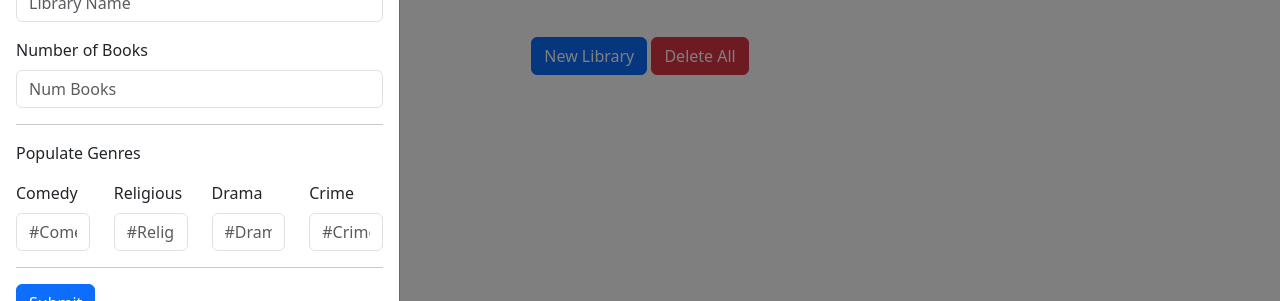
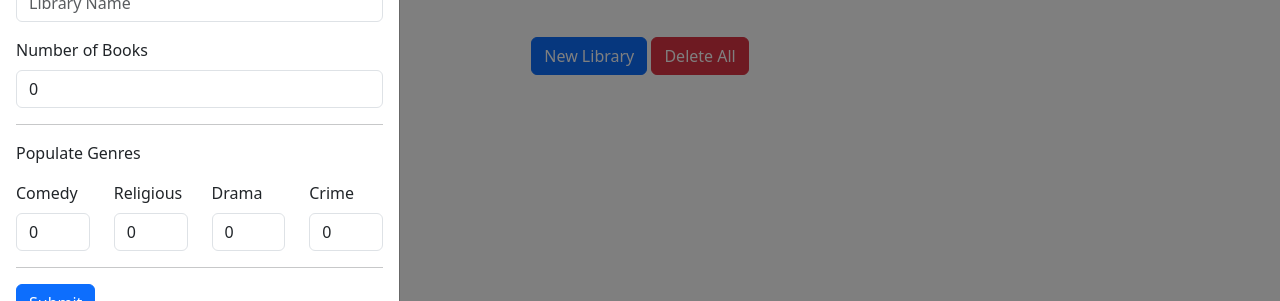
Before and after one commit to isitheh/The-Library, a React (Create React App) app in the folder my-library/: page / in a window 1280 px wide. Both pictures are taken after a click on the button "New Library". Shown: the part 126-427 px from the top of the page. Built offline with nearby package versions, Linux system fonts and the light colour scheme; no server answers.

Commit message:
Can now add and update a library.

```diff
--- a/my-library/src/AddLibrary.js
+++ b/my-library/src/AddLibrary.js
@@ -1,4 +1,4 @@
-import React, { useState } from 'react';
+import React, { useState, useEffect } from 'react';
 import Offcanvas from 'react-bootstrap/Offcanvas';
 import Form from 'react-bootstrap/Form';
 import { Button } from 'react-bootstrap';
@@ -9,15 +9,39 @@ import Row from 'react-bootstrap/Row';
 const AddLibrary = (props) => {
     const { show, onClose } = props;
     const [libraryName, setLibraryName] = useState('');
-    const [libraryNumBooks, setLibraryNumBooks] = useState('');
-    const [comedyGenreName, setComedyGenreName] = useState('');
-    const [religiousGenreName, setReligiousGenreName] = useState('');
-    const [dramaGenreName, setDramaGenreName] = useState('');
-    const [crimeGenreName, setCrimeGenreName] = useState('');
+    const [libraryNumBooks, setLibraryNumBooks] = useState(0);
+    const [comedyGenreNum, setComedyGenreNum] = useState(0);
+    const [religiousGenreNum, setReligiousGenreNum] = useState(0);
+    const [dramaGenreNum, setDramaGenreNum] = useState(0);
+    const [crimeGenreNum, setCrimeGenreNum] = useState(0);
 
     const handleSubmit = (e) => {
         e.preventDefault();
+        let numBooks = Number(comedyGenreNum) + Number(religiousGenreNum) + Number(dramaGenreNum) + Number(crimeGenreNum);
+        setLibraryNumBooks(numBooks);
+        const requestOptions = {
+            method: 'POST',
+            headers: { 'Content-Type': 'application/json' },
+            body: JSON.stringify({
+                'library_name': libraryName,
+                'number_of_books': libraryNumBooks,
+                'bookGenres': {
+                    'Comedy': Number(comedyGenreNum),
+                    'Religious': Number(religiousGenreNum),
+                    'Drama': Number(dramaGenreNum),
+                    'Crime': Number(crimeGenreNum)
+                }
+            })
+        };
+        fetch('http://localhost:8080/libraries', requestOptions)
+        .then(response => { response.json() })
     }
+
+    //Do when Book Genres is modified
+    useEffect(() => {
+        let numBooks = Number(comedyGenreNum) + Number(religiousGenreNum) + Number(dramaGenreNum) + Number(crimeGenreNum);
+        setLibraryNumBooks(numBooks);
+    }, [comedyGenreNum, religiousGenreNum, dramaGenreNum, crimeGenreNum]);
 
     return (
         <>
@@ -33,7 +57,7 @@ const AddLibrary = (props) => {
                         </Form.Group>
                         <Form.Group className="mb-3">
                             <Form.Label>Number of Books</Form.Label>
-                            <Form.Control type="text" placeholder="Num Books" onChange={(e) => setLibraryNumBooks(e.target.value)} value={libraryNumBooks}/>
+                            <Form.Control type="number" placeholder="Num Books" onChange={(e) => setLibraryNumBooks(e.target.value)} value={libraryNumBooks}/>
                         </Form.Group>
                         <Form.Group className="mb-3">
                             <hr/>
@@ -42,26 +66,26 @@ const AddLibrary = (props) => {
                                 <Col>
                                     <Form.Group className="mb-6">
                                         <Form.Label>Comedy</Form.Label>
-                                        <Form.Control type="text" placeholder="#Comedy" onChange={(e) => setComedyGenreName(e.target.value)} value={comedyGenreName}/>
+                                        <Form.Control type="number" placeholder="#Comedy" onChange={(e) => setComedyGenreNum(e.target.value)} value={comedyGenreNum}/>
                                     </Form.Group>
                                 </Col>
                                 <Col>
                                     <Form.Group className="mb-6">
                                         <Form.Label>Religious</Form.Label>
-                                        <Form.Control type="text" placeholder="#Religious" onChange={(e) => setReligiousGenreName(e.target.value)} value={religiousGenreName}/>
+                                        <Form.Control type="number" placeholder="#Religious" onChange={(e) => setReligiousGenreNum(e.target.value)} value={religiousGenreNum}/>
                                     </Form.Group>
                                 </Col>
                                 <Col>
 
                                     <Form.Group className="mb-6">
                                         <Form.Label>Drama</Form.Label>
-                                        <Form.Control type="text" placeholder="#Drama" onChange={(e) => setDramaGenreName(e.target.value)} value={dramaGenreName}/>
+                                        <Form.Control type="number" placeholder="#Drama" onChange={(e) => setDramaGenreNum(e.target.value)} value={dramaGenreNum}/>
                                     </Form.Group>
                                 </Col>
                                 <Col>
                                     <Form.Group className="mb-6">
                                         <Form.Label>Crime</Form.Label>
-                                        <Form.Control type="text" placeholder="#Crime" onChange={(e) => setCrimeGenreName(e.target.value)} value={crimeGenreName}/>
+                                        <Form.Control type="number" placeholder="#Crime" onChange={(e) => setCrimeGenreNum(e.target.value)} value={crimeGenreNum}/>
                                     </Form.Group>
                                 </Col>
                             </Row>
--- a/my-library/src/LibrariesList.js
+++ b/my-library/src/LibrariesList.js
@@ -13,11 +13,13 @@ const LibrariesList = () => {
     const [libraries, setLibraries] = useState([]);
     const [showUpdate, setShowUpdate] = useState(false);
     const [refreshScreen, setRefreshScreen] = useState(false);
+    const [delLibrary, setDelLibrary] = useState(null);
 
     const handleCloseAdd = () => {
         setShowAdd(false);
         addLibrary();
     }
+
     const handleShowAdd = () => {
         setShowAdd(true);
     }
@@ -29,6 +31,21 @@ const LibrariesList = () => {
     const handleShowUpdate = () => {
         setShowUpdate(true);
     }
+
+    useEffect(() => {
+        //A dummy JSON Library
+        const JSON_VAR = {
+            'library_name': "Test",
+            'number_of_books': 4,
+            'bookGenres': {
+                'Comedy': 1,
+                'Religious': 1,
+                'Drama': 1,
+                'Crime': 1
+            }
+        };
+        setDelLibrary(JSON_VAR);
+    }, []);
 
     //Do when LibrariesList component mounts
     useEffect(() => {
@@ -42,7 +59,9 @@ const LibrariesList = () => {
         setShow(false);
         deleteLibrary(libId);
     }
-    const handleShow = () => {
+
+    const handleShow = (library) => {
+        setDelLibrary(library);
         setShow(true);
     }
 
@@ -50,54 +69,17 @@ const LibrariesList = () => {
         setShowAll(false);
         deleteAllLibrary();
     }
+
     const handleShowAll = () => {
         setShowAll(true);
     }
 
     const updateLibrary = (lib) => {
-        const requestOptions = {
-            method: 'PUT',
-            headers: { 'Content-Type': 'application/json' },
-            body: JSON.stringify({
-                'library_name': lib.library_name,
-                'number_of_books': 13,
-                'bookGenres': {
-                    'Comedy': 5,
-                    'Religious': 2,
-                    'Drama': 3,
-                    'Crime': 3
-                }
-            })
-        };
-
-        fetch('http://localhost:8080/libraries/' + lib.id, requestOptions)
-        .then(response => {
-            setRefreshScreen(!refreshScreen);
-            response.json();
-        });
+        setRefreshScreen(!refreshScreen);
     }
 
     const addLibrary = () => {
-        const requestOptions = {
-            method: 'POST',
-            headers: { 'Content-Type': 'application/json' },
-            body: JSON.stringify({
-                'library_name': 'Moniq',
-                'number_of_books': 17,
-                'bookGenres': {
-                    'Comedy': 9,
-                    'Religious': 2,
-                    'Drama': 3,
-                    'Crime': 3
-                }
-            })
-        };
-
-        fetch('http://localhost:8080/libraries', requestOptions)
-        .then(response => {
-            setRefreshScreen(!refreshScreen);
-            response.json();
-        });
+        setRefreshScreen(!refreshScreen);
     }
 
     const deleteLibrary = (libId) => {
@@ -140,8 +122,8 @@ const LibrariesList = () => {
                         <td>{library.number_of_books}</td>
                         <td><Button variant="secondary">View {library.library_name} Genres</Button></td>
                         <td>
-                            <Button variant="danger" onClick={handleShow}>Delete {library.library_name}</Button>
-                            <LibraryDeleted show={show} onClose={() => handleClose(library.id)} lib={library.library_name}/>
+                            <Button variant="danger" onClick={() => handleShow(library)}>Delete {library.library_name}</Button>
+                            <LibraryDeleted show={show} onClose={() => handleClose(delLibrary.id)} lib={delLibrary}/>
                             <Button variant="info" onClick={handleShowUpdate}>Update {library.library_name}</Button>
                             <UpdateLibrary show={showUpdate} onClose={() => handleCloseUpdate(library)} lib={library}/>
                         </td>
@@ -154,6 +136,7 @@ const LibrariesList = () => {
             <Button variant="danger" onClick={handleShowAll}>Delete All</Button>
             <LibraryDeletedAll show={showAll} onClose={handleCloseAll}/>
             <AddLibrary show={showAdd} onClose={handleCloseAdd}/>
+
         </div>
     )
 }
--- a/my-library/src/LibraryDeleted.js
+++ b/my-library/src/LibraryDeleted.js
@@ -8,9 +8,9 @@ const LibraryDeleted = (props) => {
         <>
             <Modal show={show} onHide={onClose}>
             <Modal.Header closeButton>
-                <Modal.Title>Delete {lib}</Modal.Title>
+                <Modal.Title>Delete {lib.library_name}</Modal.Title>
             </Modal.Header>
-            <Modal.Body>{lib} Library Deleted Successfully!</Modal.Body>
+            <Modal.Body>{lib.library_name} Library Deleted Successfully!</Modal.Body>
             <Modal.Footer>
                 <Button variant="secondary" onClick={onClose}>Close</Button>
             </Modal.Footer>
--- a/my-library/src/UpdateLibrary.js
+++ b/my-library/src/UpdateLibrary.js
@@ -9,7 +9,7 @@ import Row from 'react-bootstrap/Row';
 const UpdateLibrary = (props) => {
     const { show, onClose, lib } = props;
     const [libraryName, setLibraryName] = useState(lib.library_name);
-    const [libraryNumBooks, setLibraryNumBooks] = useState(lib.library_num_books);
+    const [libraryNumBooks, setLibraryNumBooks] = useState(lib.number_of_books);
     const [comedyGenreNum, setComedyGenreNum] = useState(lib.bookGenres.Comedy);
     const [religiousGenreNum, setReligiousGenreNum] = useState(lib.bookGenres.Religious);
     const [dramaGenreNum, setDramaGenreNum] = useState(lib.bookGenres.Drama);
@@ -17,6 +17,24 @@ const UpdateLibrary = (props) => {
 
     const handleSubmit = (e) => {
         e.preventDefault();
+        let numBooks = Number(comedyGenreNum) + Number(religiousGenreNum) + Number(dramaGenreNum) + Number(crimeGenreNum);
+        setLibraryNumBooks(numBooks);
+        const requestOptions = {
+            method: 'PUT',
+            headers: { 'Content-Type': 'application/json' },
+            body: JSON.stringify({
+                'library_name': libraryName,
+                'number_of_books': libraryNumBooks,
+                'bookGenres': {
+                    'Comedy': Number(comedyGenreNum),
+                    'Religious': Number(religiousGenreNum),
+                    'Drama': Number(dramaGenreNum),
+                    'Crime': Number(crimeGenreNum)
+                }
+            })
+        };
+        fetch('http://localhost:8080/libraries/' + lib.id, requestOptions)
+        .then(response => response.json())
     }
 
     //Do when Book Genres is modified
```
